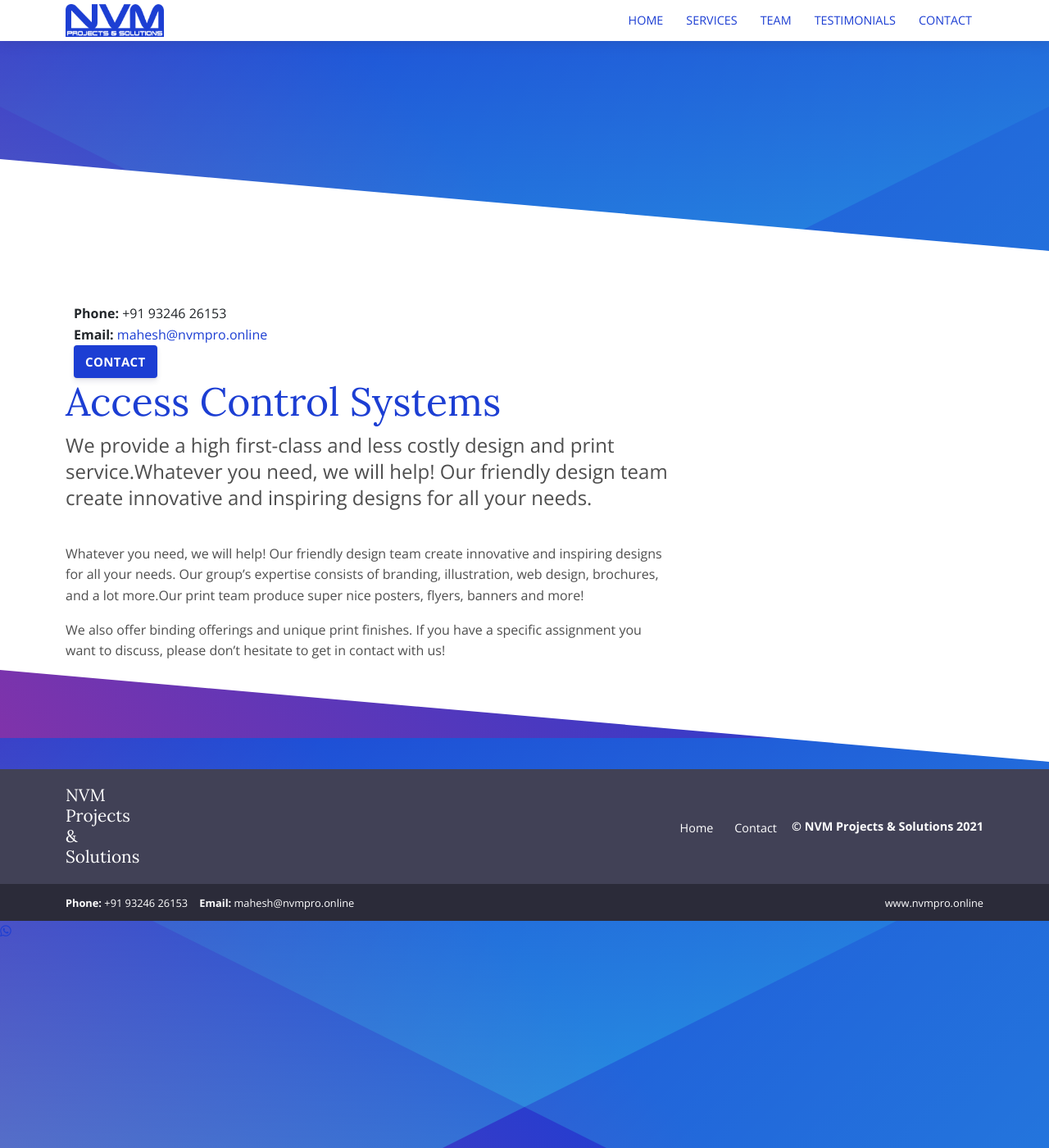
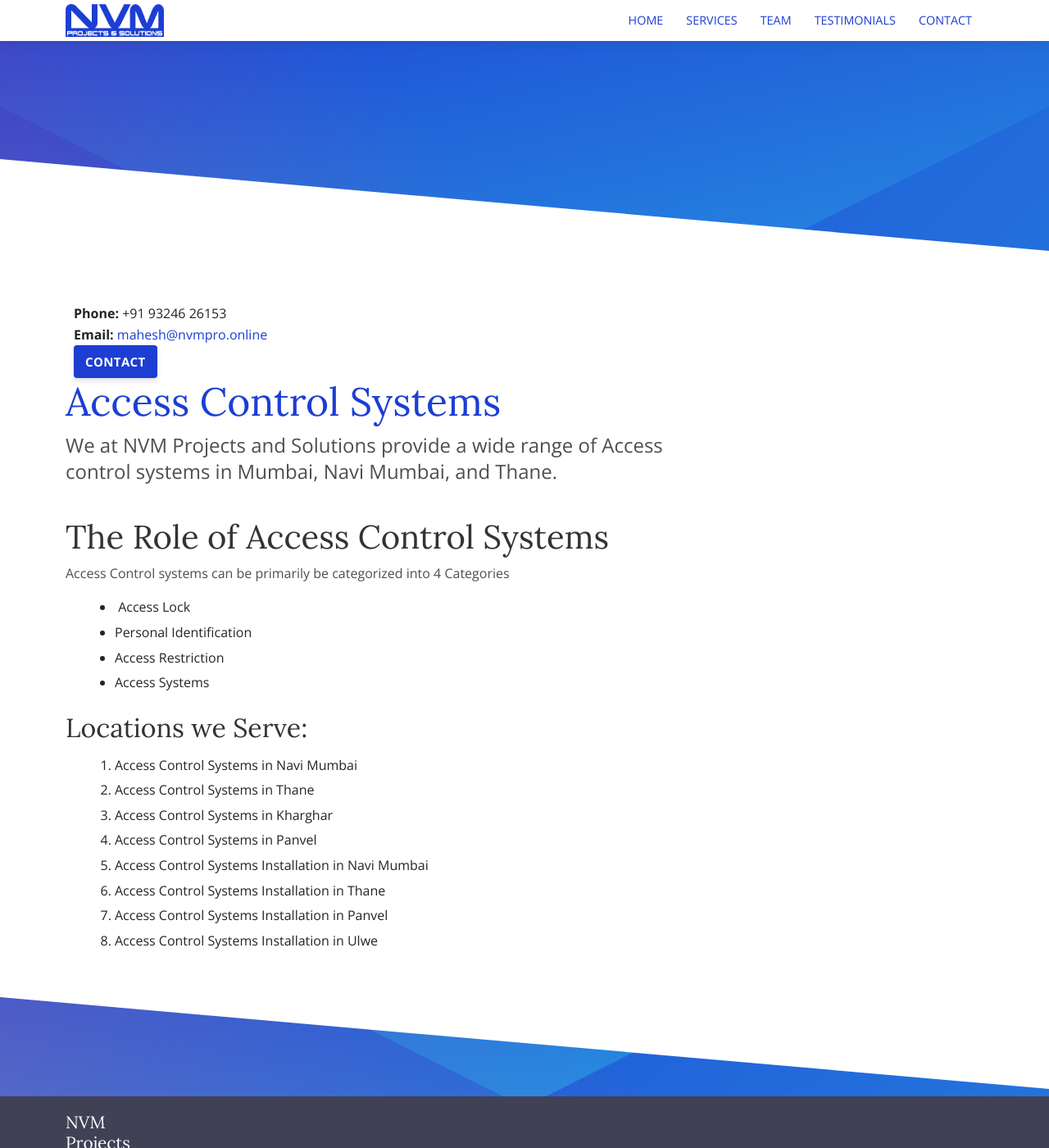
Before and after one commit to nvmpro/NVM, a Jekyll site: the page built from _services/access-control-systems.md, in a window 1280 px wide and 1400 px high. Shown: the whole window at 82% size. Built offline with Jekyll 4.4.1, drawn with Linux system fonts in a browser that asks for light colours; nearby versions of some CDN libraries.

Commit message:
Updated '_services/access-control-systems.md' via CloudCannon

```diff
--- a/_services/access-control-systems.md
+++ b/_services/access-control-systems.md
@@ -1,13 +1,29 @@
 ---
 title: Access Control Systems
 image: /services/default.png
-keywords: >-
-  Intrusion Alarms, Fingerprint systems, time and Attendance Systems , Navi
-  Mumbai, Thane, Panvel, Ulwe
+keywords: Access Control Systems, Navi Mumbai, Seawoods, Kharghar, Panvel, Ulwe
 ---
 
-We provide a high first-class and less costly design and print service.Whatever you need, we will help\! Our friendly design team create innovative and inspiring designs for all your needs.
+We at **NVM Projects and Solutions** provide a wide range of Access control systems in Mumbai, Navi Mumbai, and Thane.
 
-Whatever you need, we will help\! Our friendly design team create innovative and inspiring designs for all your needs. Our group’s expertise consists of branding, illustration, web design, brochures, and a lot more.Our print team produce super nice posters, flyers, banners and more\!
+# The Role of Access Control Systems
 
-We also offer binding offerings and unique print finishes. If you have a specific assignment you want to discuss, please don’t hesitate to get in contact with us\!
+Access Control systems can be primarily be categorized into 4 Categories
+
+* &nbsp;Access Lock
+* Personal Identification
+* Access Restriction
+* Access Systems
+
+## Locations we Serve:
+
+1. Access Control Systems in Navi Mumbai
+2. Access Control Systems in Thane
+3. Access Control Systems in Kharghar
+4. Access Control Systems in Panvel
+5. Access Control Systems Installation in Navi Mumbai
+6. Access Control Systems Installation in Thane
+7. Access Control Systems Installation in Panvel
+8. Access Control Systems Installation in Ulwe
+
+&nbsp;
```
